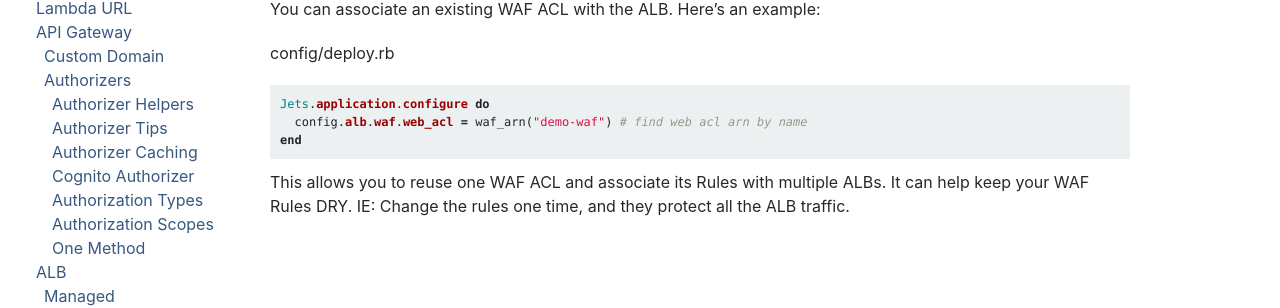
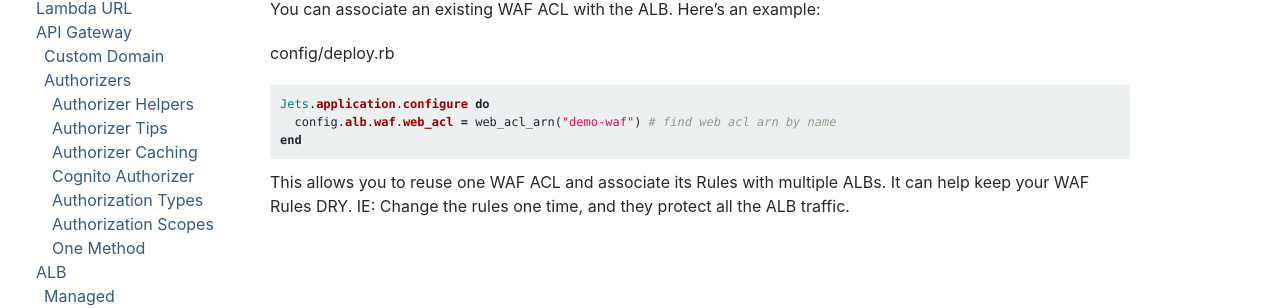
Before and after one commit to rubyonjets/jets-docs, a Jekyll site: the page built from _docs/routing/services/alb/waf.md, in a window 1280 px wide. Shown: the part 192-500 px from the top of the page. Built offline with Jekyll 4.4.1, drawn with Linux system fonts in a browser that asks for light colours; a script that is not in the unit is left out.

Commit message:
waf docs

````diff
--- a/_docs/routing/services/alb/waf.md
+++ b/_docs/routing/services/alb/waf.md
@@ -11,7 +11,7 @@ config/deploy.rb
 
 ```ruby
 Jets.application.configure do
-  config.alb.waf.web_acl = waf_arn("demo-waf") # find web acl arn by name
+  config.alb.waf.web_acl = web_acl_arn("demo-waf") # find web acl arn by name
 end
 ```
 
````
